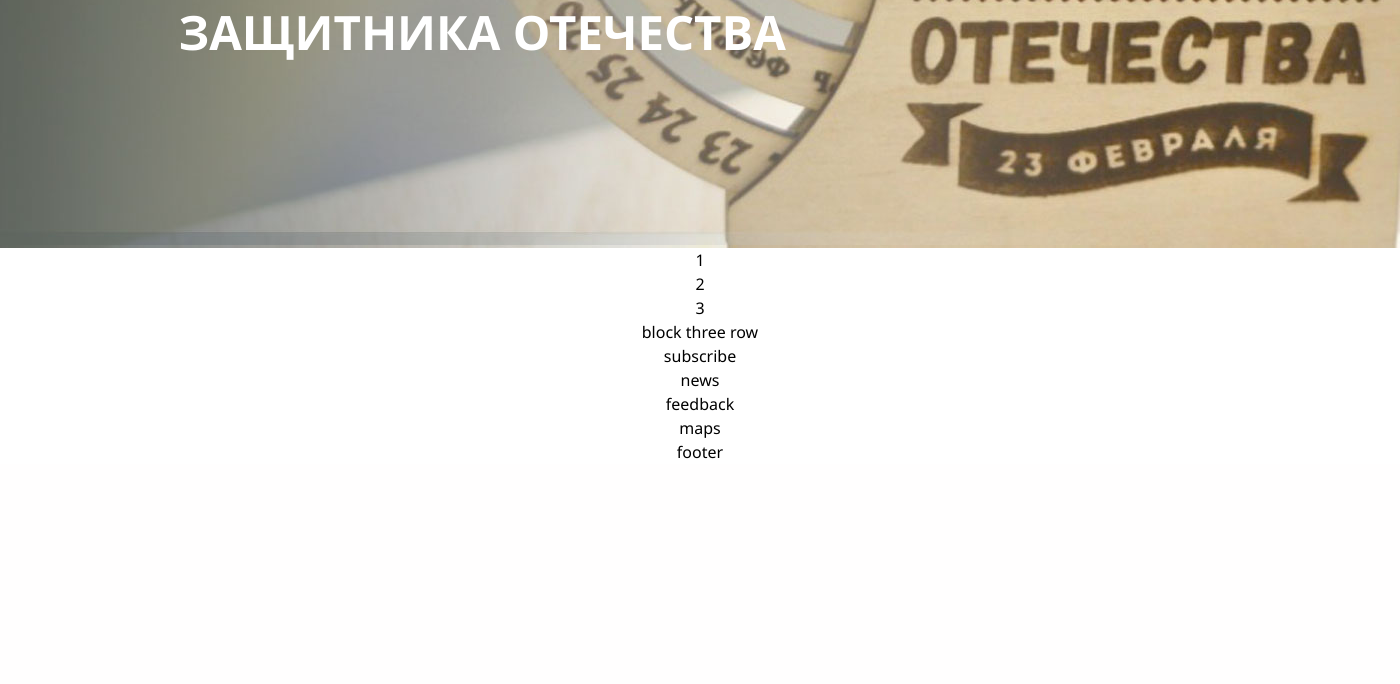
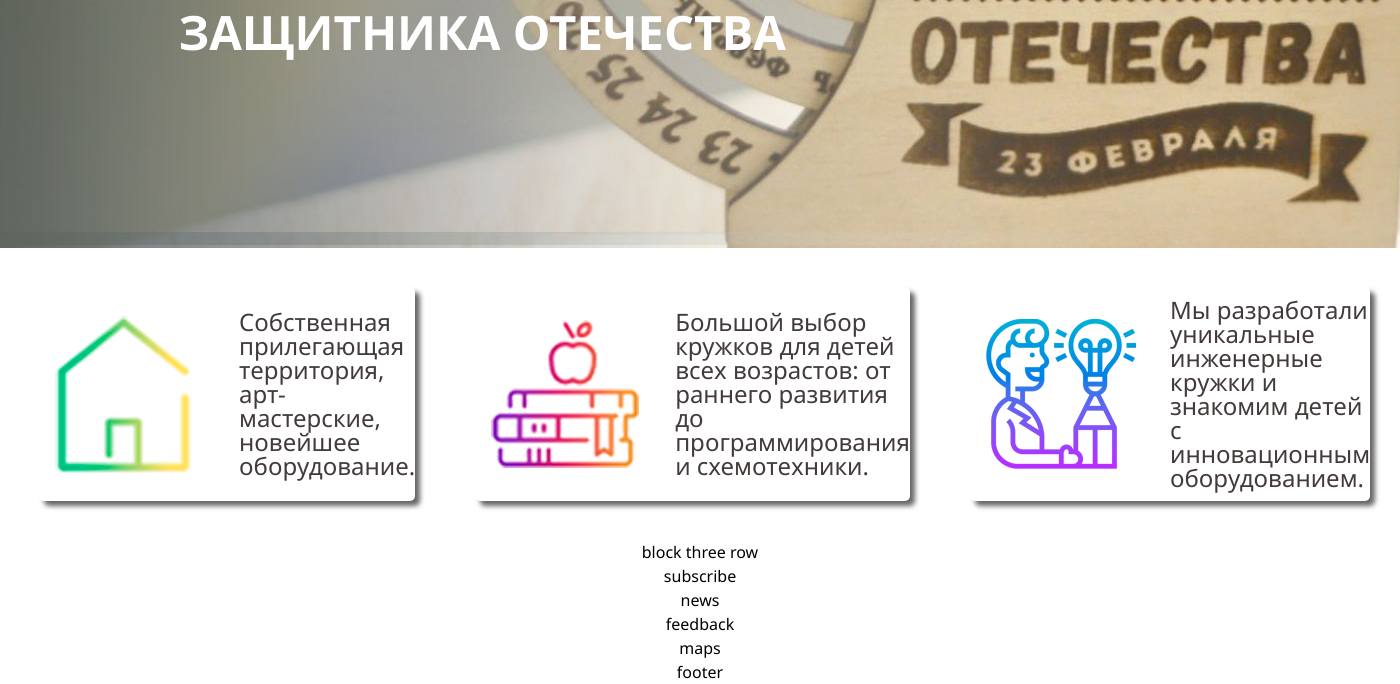
Before and after one commit to Mart-V-V/prisma, a PHP site: page / in a window 1400 px wide. Shown: the part 491-1175 px from the top of the page. Before the commit the page ends 950 px from the top, so only its background shows below. Run offline with PHP 8.4, Linux system fonts and the light colour scheme.

Commit message:
add block art

```diff
--- a/html/css/style.scss
+++ b/html/css/style.scss
@@ -79,8 +79,32 @@ body {
         text-align: center;
     }
 }
-.block_all {
-
+.block_art {
+    width: 100%;
+    padding: 39px;
+    display: grid;
+    grid-template-columns: repeat( 3, 1fr);
+    gap: 60px;
+    &-item {
+        width: 100%;
+        height: 214px;
+        display: flex;
+        align-items: center;
+        padding-left: 200px;
+        border-radius: 5px;;
+        box-shadow: 5px 5px 5px rgba($color: #000, $alpha: .6);
+        font-size: 24px;
+        color: #433a3a;
+        &.art1 {
+            background: url(/html/img/art-1.png) no-repeat 1rem center;
+        }
+        &.art2 {
+            background: url(/html/img/art-2.png) no-repeat 1rem center;
+        }
+        &.art3 {
+            background: url(/html/img/art-3.png) no-repeat 1rem center;
+        }
+    }
 }
 .subscribe {
 
--- a/html/index.html
+++ b/html/index.html
@@ -34,10 +34,10 @@
             ФЕВРАЛЬСКИЕ МАСТЕР-КЛАССЫ<br>В ЧЕСТЬ ДНЯ<br>ЗАЩИТНИКА ОТЕЧЕСТВА
         </div>
     </div>
-    <div class="block_all">
-        <div class="block_art-three">1</div>
-        <div class="block_art-three">2</div>
-        <div class="block_art-three">3</div>
+    <div class="block_art">
+        <div class="block_art-item art1">Собственная прилегающая территория, арт-мастерские, новейшее оборудование.</div>
+        <div class="block_art-item art2">Большой выбор кружков для детей всех возрастов: от раннего развития до программирования и схемотехники.</div>
+        <div class="block_art-item art3">Мы разработали уникальные инженерные кружки и знакомим детей с инновационным оборудованием.</div>
     </div>
     <div class="block_all">block three row</div>
     <div class="subscribe">subscribe</div>
```
Also changed, not shown: html/css/style.css (+1 -1 lines), html/img/art-1.png (added), html/img/art-2.png (added), html/img/art-3.png (added).
